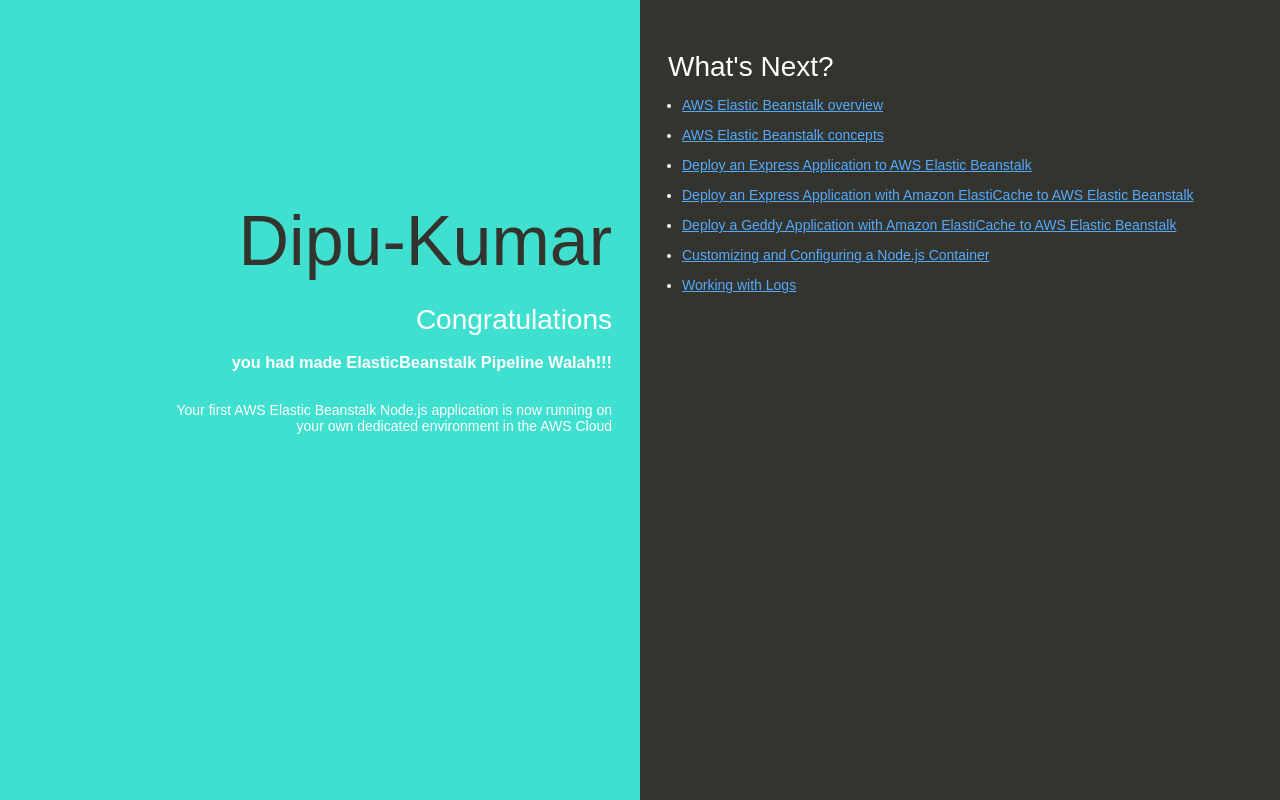
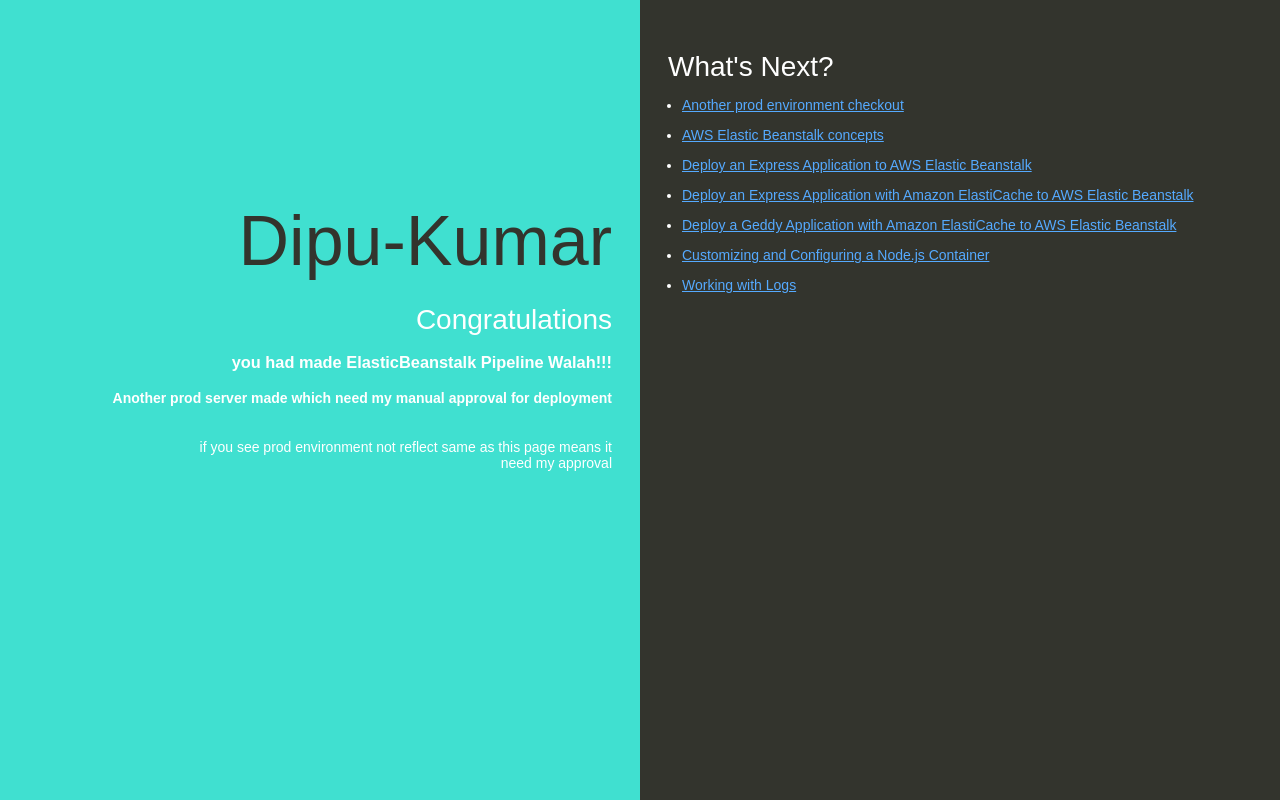
Before and after one commit to dipu-kumarr/my-nodejs-app-pipeline, a website: page index.html in a window 1280 px wide. Drawn offline with Linux system fonts and the light colour scheme.

Commit message:
Update index.html
added prod url and naming

```diff
--- a/index.html
+++ b/index.html
@@ -75,14 +75,15 @@
   <body>
     <div class="textColumn">
       <h1>Dipu-Kumar</h1>
-      <h2>Congratulations</h2>
+      <h2>Congratulations </h2>
       <h3>you had made ElasticBeanstalk Pipeline Walah!!!</h3>
-      <p>Your first AWS Elastic Beanstalk Node.js application is now running on your own dedicated environment in the AWS Cloud</p>
+      <h4>Another prod server made which need my manual approval for deployment </h4>
+      <p>if you see prod environment not reflect same as this page means it need my approval</p>
     </div>
     <div class="linksColumn">
       <h2>What's Next?</h2>
       <ul>
-        <li><a href="http://docs.aws.amazon.com/elasticbeanstalk/latest/dg/Welcome.html">AWS Elastic Beanstalk overview</a></li>
+        <li><a href="Web-app-application-prod.eba-uzh5e6ki.ap-south-1.elasticbeanstalk.com">Another prod environment checkout </a></li>
         <li><a href="http://docs.aws.amazon.com/elasticbeanstalk/latest/dg/concepts.html">AWS Elastic Beanstalk concepts</a></li>
         <li><a href="http://docs.aws.amazon.com/elasticbeanstalk/latest/dg/create_deploy_nodejs_express.html">Deploy an Express Application to AWS Elastic Beanstalk</a></li>
         <li><a href="http://docs.aws.amazon.com/elasticbeanstalk/latest/dg/create_deploy_nodejs_express_elasticache.html">Deploy an Express Application with Amazon ElastiCache to AWS Elastic Beanstalk</a></li>
```
